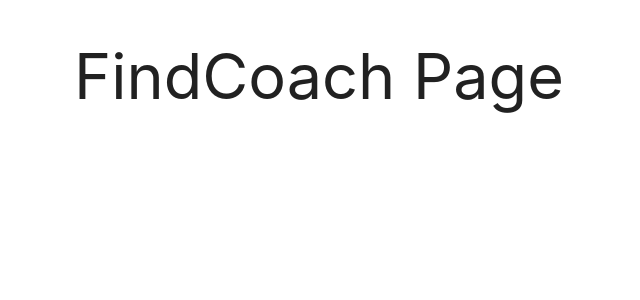
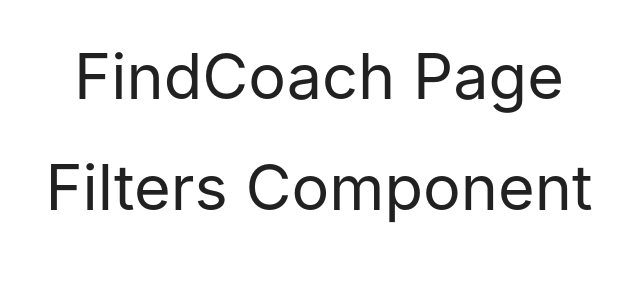
Before and after one commit to jamesocana6/glo-management-frontend, a React (Create React App) app: page /findcoach in a window 1280 px wide. Shown: the top 300 px of the page, without its empty margins (321-961 px from the left). Built offline with nearby package versions, Linux system fonts and the light colour scheme.

Commit message:
import Filters component

```diff
--- a/src/Pages/FindCoach/FindCoach.js
+++ b/src/Pages/FindCoach/FindCoach.js
@@ -1,9 +1,11 @@
 import React from "react";
+import Filters from "./Filters/Filters";
 
 const FindCoach = ({props}) => {
     return (
         <div>
             <h1>FindCoach Page</h1>
+            <Filters></Filters>
         </div>
     )
 }
```
